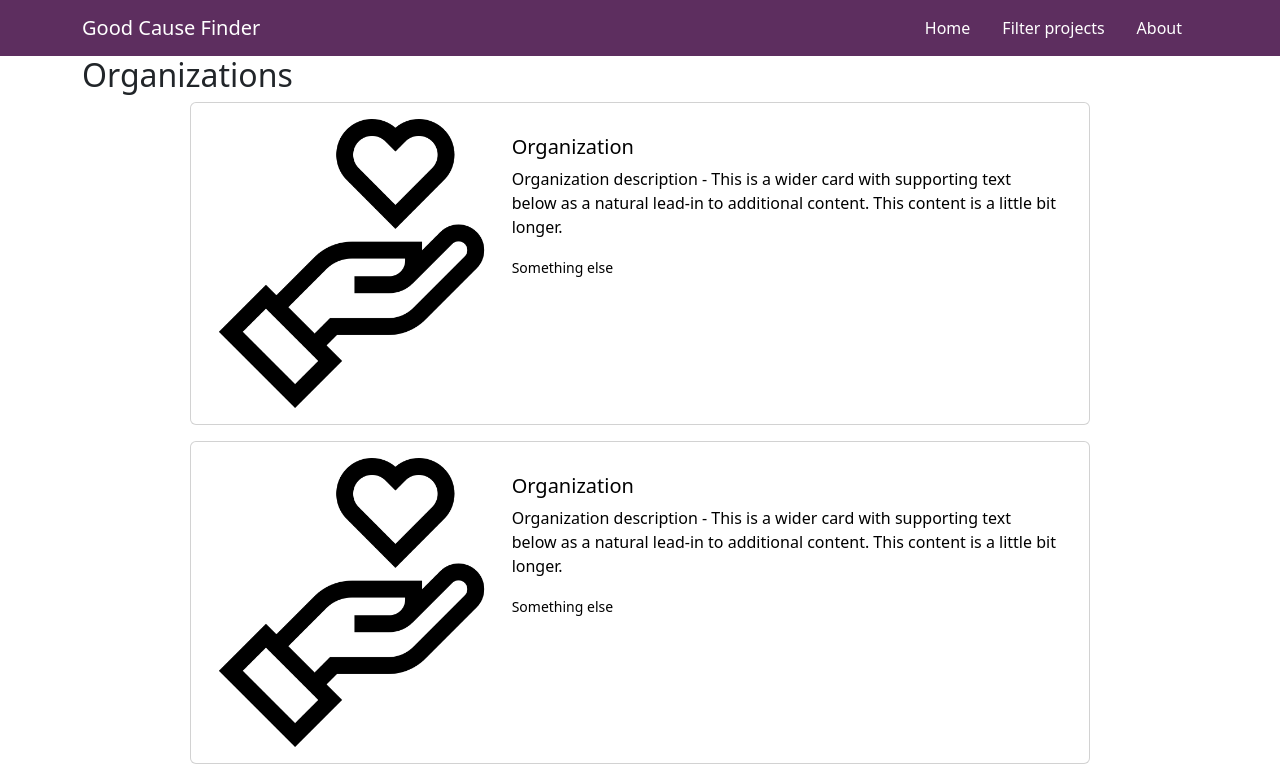
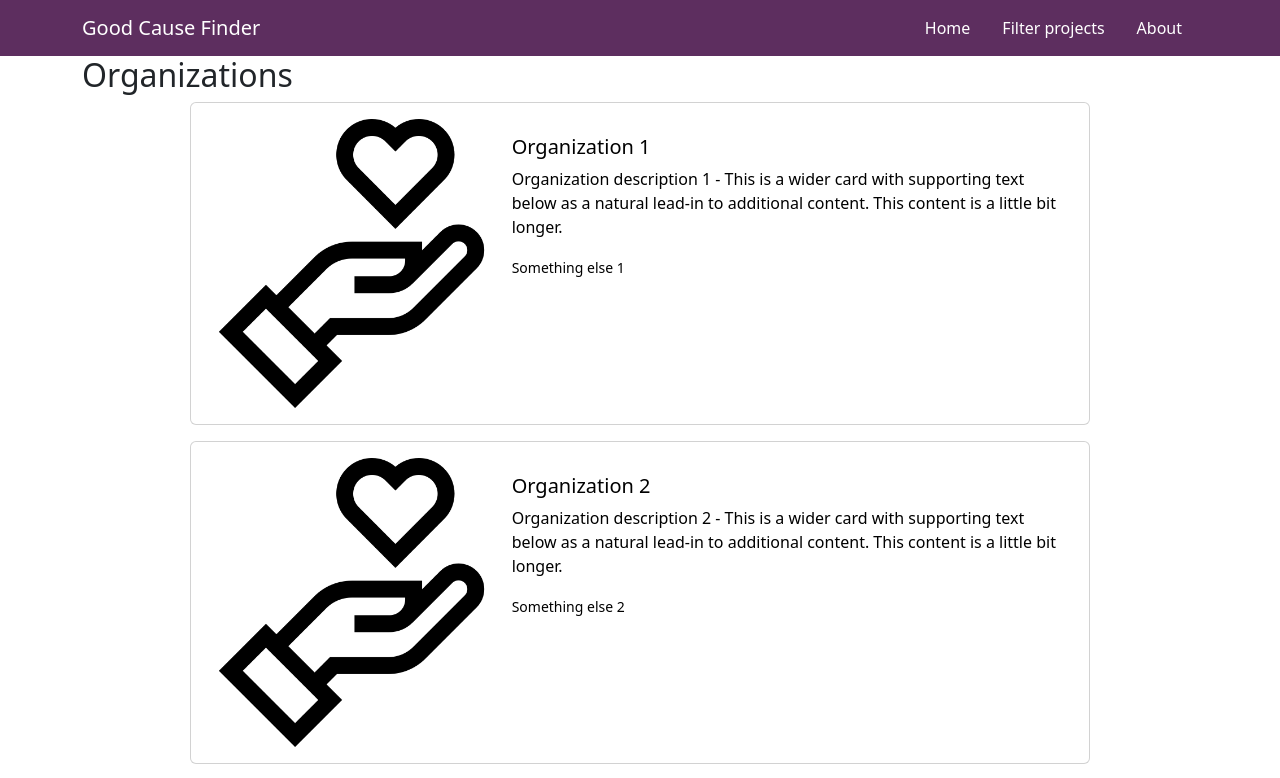
Before and after one commit to MariaFredriksson/GoodCauseFinder, a React (Create React App) app: page /organizations in a window 1280 px wide. Shown: the top 778 px of the page. Built offline with nearby package versions, Linux system fonts and the light colour scheme.

Commit message:
Structure organization tile and site to use props and id in url

```diff
--- a/src/App.js
+++ b/src/App.js
@@ -28,7 +28,8 @@ function App() {
 
               <Route path="/organizations" element={<OrganizationArea />} />
 
-              <Route path="/organization" element={<Organization />} />
+              {/* <Route path="/organization" element={<Organization />} /> */}
+              <Route path="/organization/:id" element={<Organization />} />
 
               {/* If the route is not found, we can redirect the user to the not found page */}
               {/* This matches any other route that is note one of the before ones - a catch all route */}
--- a/src/components/Organization.js
+++ b/src/components/Organization.js
@@ -1,14 +1,18 @@
+import { useParams } from "react-router-dom";
 import Button from "./Button"
 
 const Organization = () => {
+  // Allows us to get the parameter from the route (and here we want to get the parameter that we named id)
+  const { id } = useParams();
+
   return (
     <div>
       <div className="container">
-        <img src="./give-love.png" alt="Give love" className="organization-logo my-4" />
+        <img src="../give-love.png" alt="Give love" className="organization-logo my-4" />
 
-        <h2>Organization</h2>
+        <h2>Organization {id}</h2>
 
-        <div>Organization Description - Lorem ipsum dolor, sit amet consectetur adipisicing elit. Enim eligendi iusto minus ipsam laborum sapiente impedit soluta commodi eum veniam, explicabo sit eos animi excepturi assumenda accusantium dolores aspernatur doloremque!Lorem ipsum dolor, sit amet consectetur adipisicing elit. Enim eligendi iusto minus ipsam laborum sapiente impedit soluta commodi eum veniam, explicabo sit eos animi excepturi assumenda accusantium dolores aspernatur doloremque!Lorem ipsum dolor, sit amet consectetur adipisicing elit. Enim eligendi iusto minus ipsam laborum sapiente impedit soluta commodi eum veniam, explicabo sit eos animi excepturi assumenda accusantium dolores aspernatur doloremque!Lorem ipsum dolor, sit amet consectetur adipisicing elit. Enim eligendi iusto minus ipsam laborum sapiente impedit soluta commodi eum veniam, explicabo sit eos animi excepturi assumenda accusantium dolores aspernatur doloremque!</div>
+        <div>Organization Description {id} - Lorem ipsum dolor, sit amet consectetur adipisicing elit. Enim eligendi iusto minus ipsam laborum sapiente impedit soluta commodi eum veniam, explicabo sit eos animi excepturi assumenda accusantium dolores aspernatur doloremque!Lorem ipsum dolor, sit amet consectetur adipisicing elit. Enim eligendi iusto minus ipsam laborum sapiente impedit soluta commodi eum veniam, explicabo sit eos animi excepturi assumenda accusantium dolores aspernatur doloremque!Lorem ipsum dolor, sit amet consectetur adipisicing elit. Enim eligendi iusto minus ipsam laborum sapiente impedit soluta commodi eum veniam, explicabo sit eos animi excepturi assumenda accusantium dolores aspernatur doloremque!Lorem ipsum dolor, sit amet consectetur adipisicing elit. Enim eligendi iusto minus ipsam laborum sapiente impedit soluta commodi eum veniam, explicabo sit eos animi excepturi assumenda accusantium dolores aspernatur doloremque!</div>
 
         <Button text={"Organization's website"} />
       </div>
--- a/src/components/OrganizationArea.js
+++ b/src/components/OrganizationArea.js
@@ -4,10 +4,9 @@ const OrganizationArea = () => {
   return (
     <div className="container">
       <h2>Organizations</h2>
-      <OrganizationTile />
-      <OrganizationTile />
-      <OrganizationTile />
-      {/* // TODO: Make tiles/cards for each organization.  */}
+      <OrganizationTile id={"1"} />
+      <OrganizationTile id={"2"} />
+      <OrganizationTile id={"3"} />
     </div>
   )
 }
--- a/src/components/OrganizationTile.js
+++ b/src/components/OrganizationTile.js
@@ -1,19 +1,19 @@
 import { Link } from "react-router-dom"
 
-const OrganizationTile = () => {
+const OrganizationTile = ({ id }) => {
   return (
     <div className="organization-tile">
       <div className="card mb-3 organization-card p-3">
-        <Link to={"/organization"} className="tile">
+        <Link to={`/organization/${id}`} className="tile">
           <div className="row g-0">
             <div className="col-md-4">
               <img src="./give-love.png" className="card-img-top" alt="Give love icon" />
             </div>
             <div className="col-md-8">
               <div className="card-body">
-                <h5 className="card-title tile-header">Organization</h5>
-                <p className="card-text">Organization description - This is a wider card with supporting text below as a natural lead-in to additional content. This content is a little bit longer.</p>
-                <p className="card-text"><small className="text-body-secondary">Something else</small></p>
+                <h5 className="card-title tile-header">Organization {id}</h5>
+                <p className="card-text">Organization description {id} - This is a wider card with supporting text below as a natural lead-in to additional content. This content is a little bit longer.</p>
+                <p className="card-text"><small className="text-body-secondary">Something else {id}</small></p>
               </div>
             </div>
           </div>
```
